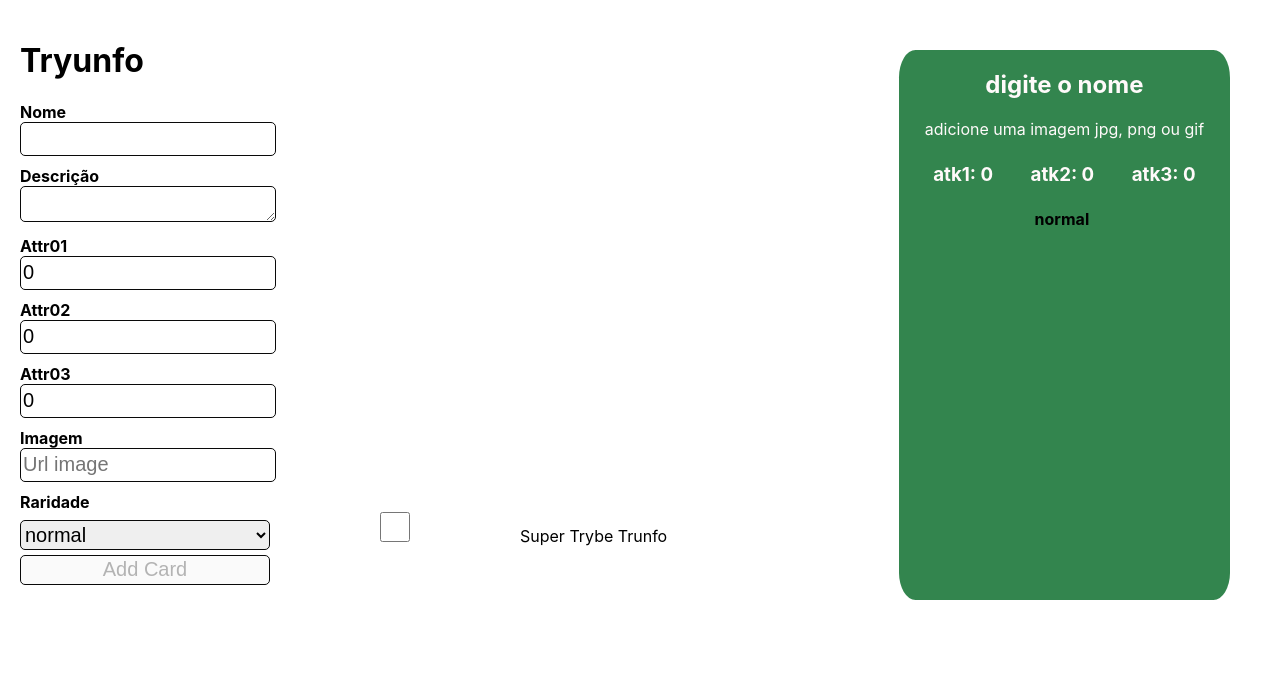
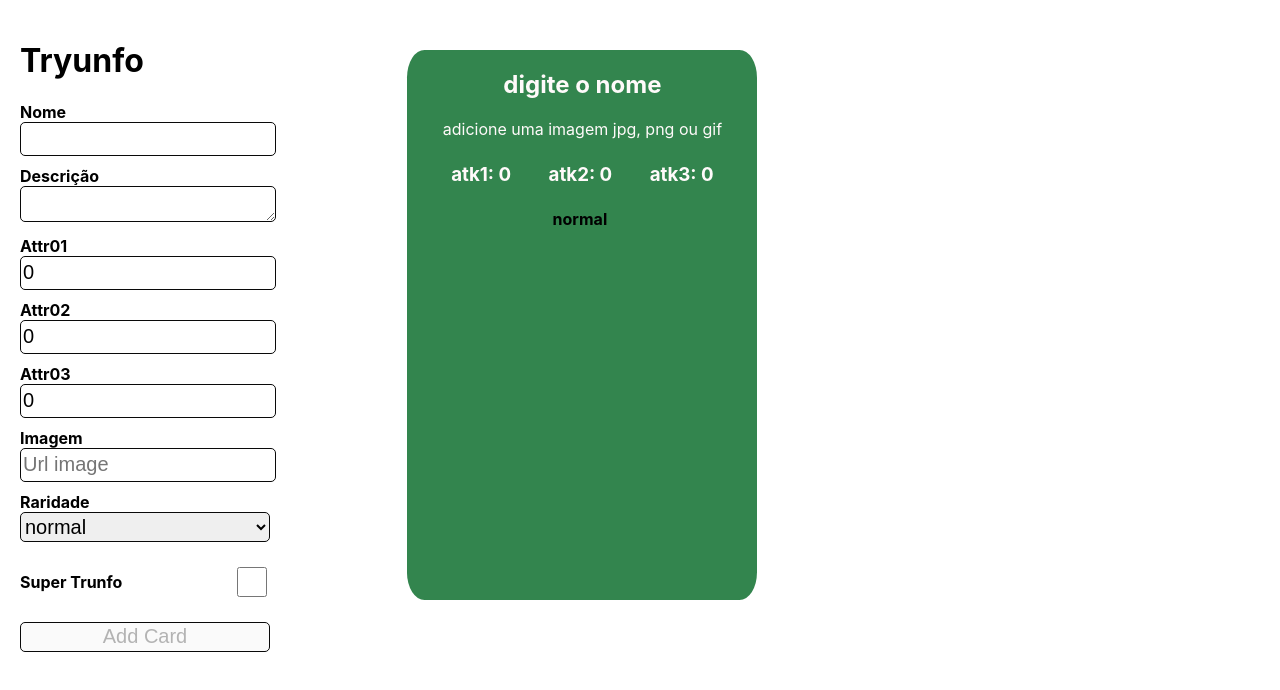
Before and after one commit to SergioEvando23/project-tryunfo, a React (Create React App) app: page / in a window 1280 px wide. Shown: the top 690 px of the page. Built offline with nearby package versions, Linux system fonts and the light colour scheme.

Commit message:
alterada estilização do checkbox do formulario

```diff
--- a/src/App.css
+++ b/src/App.css
@@ -30,3 +30,8 @@ input, select, button, textarea {
   text-align: center;
   width: 230px;
 }
+
+.checkboxTrunfo {
+  display: flex;
+  margin: 20px 0;
+}
--- a/src/components/Form.js
+++ b/src/components/Form.js
@@ -114,7 +114,8 @@ class Form extends React.Component {
           hasTrunfo
             ? <p className="hasTrunfo">Você já tem um Super Trunfo em seu baralho</p>
             : (
-              <label htmlFor="cardTrunfo">
+              <label htmlFor="cardTrunfo" className="checkboxTrunfo">
+                <p>Super Trunfo </p>
                 <input
                   type="checkbox"
                   checked={ cardTrunfo }
@@ -122,7 +123,6 @@ class Form extends React.Component {
                   onChange={ onInputChange }
                   name="cardTrunfo"
                 />
-                Super Trybe Trunfo
               </label>
             )
         }
```
